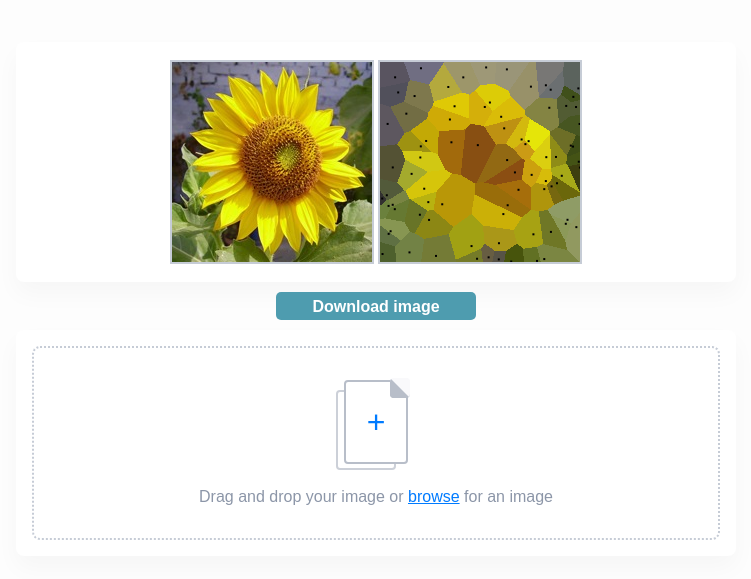
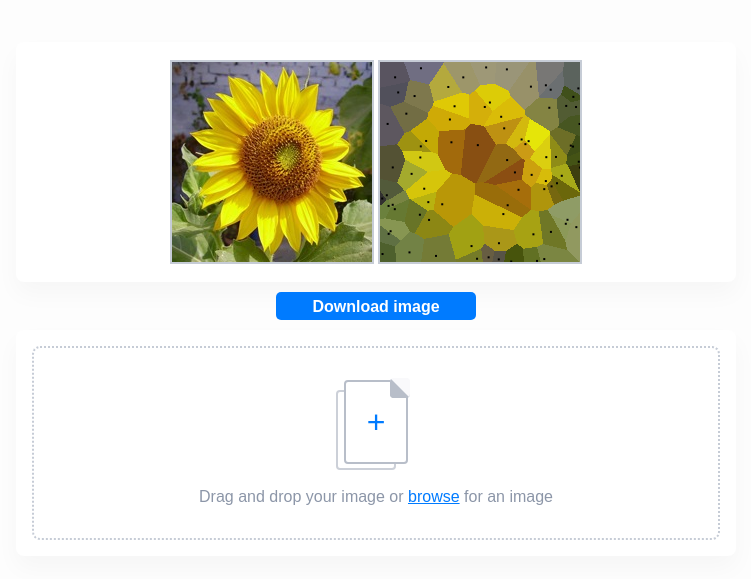
Before and after one commit to KonradLinkowski/Voronoi, a plain HTML site: page index.html in a window 1280 px wide. Shown: the part 101-680 px from the top of the page, without its empty margins (264-1015 px from the left). Drawn offline with Linux system fonts and the light colour scheme.

Commit message:
Change the color of button

```diff
--- a/assets/css/style.css
+++ b/assets/css/style.css
@@ -134,7 +134,7 @@ body {
   display: block;
   width: 200px;
   height: 28px;
-  background: #4E9CAF;
+  background: #007bff;
   padding: 5px;
   text-align: center;
   border-radius: 5px;
```
